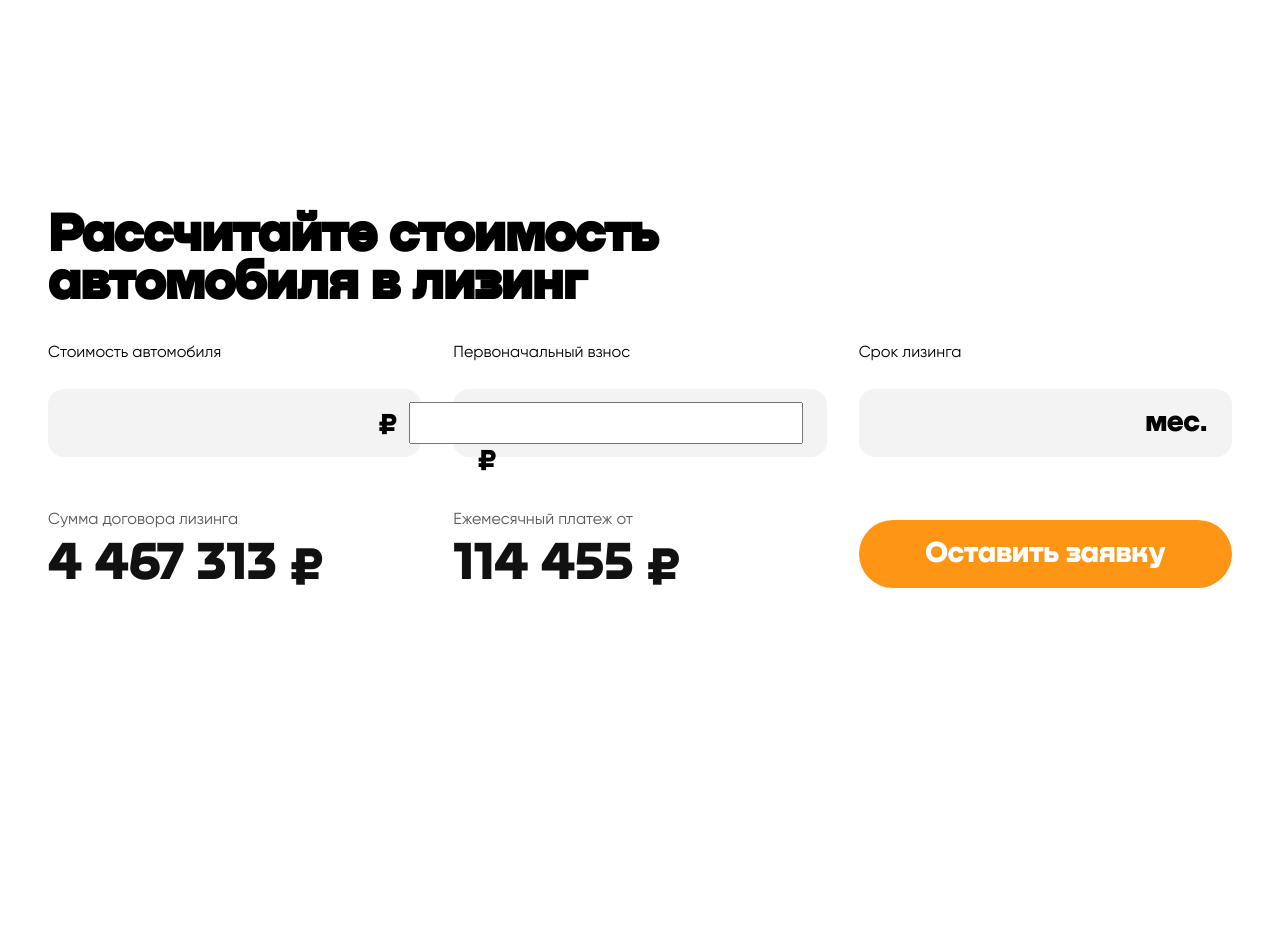
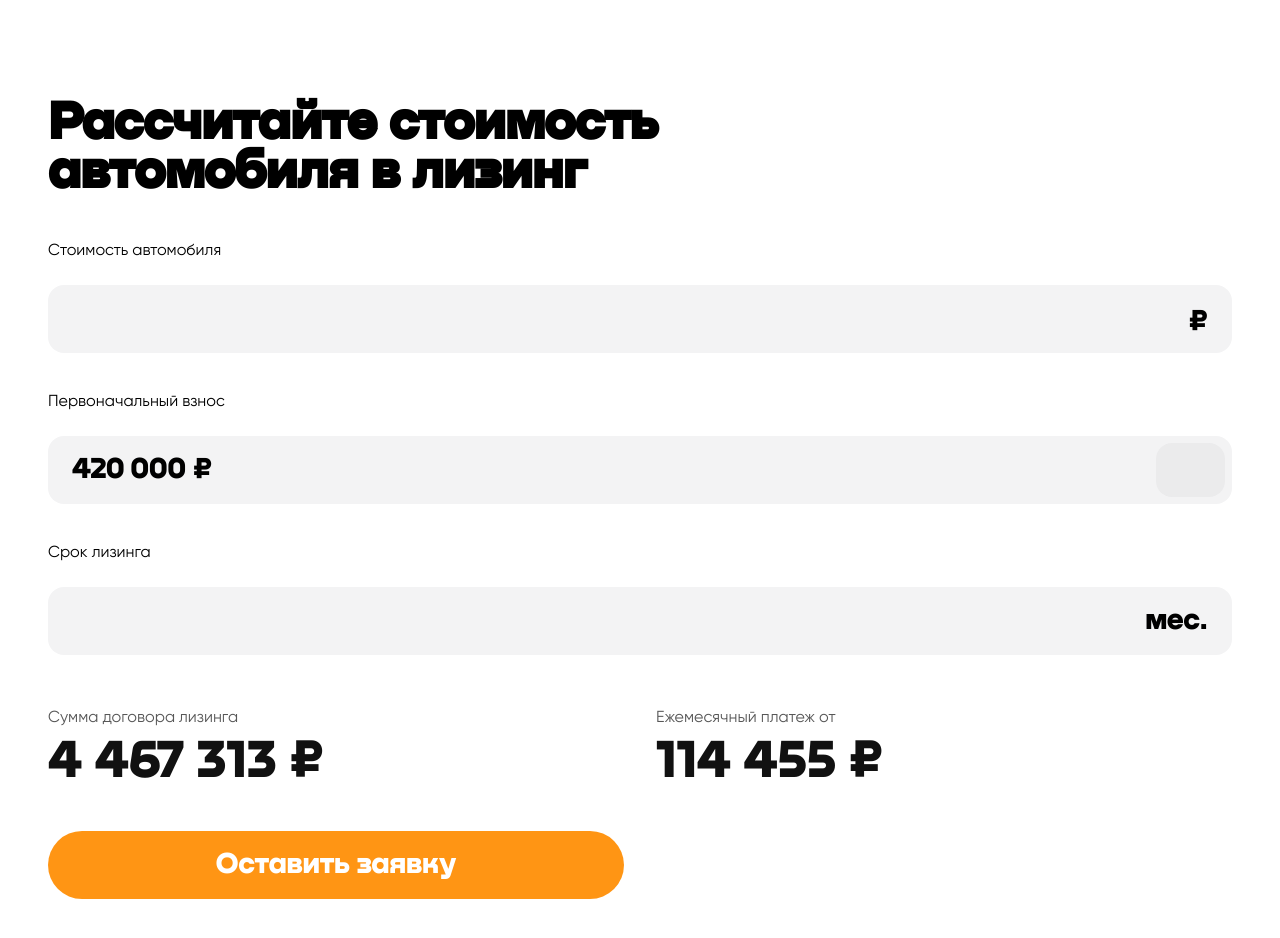
Before and after one commit to DmitrySaf/leasing-calculator, a React (Vite) app: page / in a window 1280 px wide. Shown: the top 938 px of the page. Before the commit the page ends 800 px from the top, so only its background shows below. Built offline with nearby package versions, Linux system fonts and the light colour scheme.

Commit message:
made adaptive layout, without range slider

```diff
--- a/src/assets/styles/_variables.scss
+++ b/src/assets/styles/_variables.scss
@@ -24,7 +24,8 @@ $font-size-mobile-small: 0.875rem;
 $line-height-largest: 90%;
 $line-height-large: 120%;
 $line-height-medium: 120%;
-$line-height-small: 150%;
+$line-height-small-input: 125%;
+$line-height-small-result: 150%;
 
 $line-height-mobile-medium: 91%;
 $line-height-mobile-small: 136%;
--- a/src/components/App/App.scss
+++ b/src/components/App/App.scss
@@ -1,3 +1,6 @@
+@import "../../assets/styles/_variables";
+@import "../../assets/styles/mixins";
+
 .app {
   max-width: 1440px;
   height: 100vh;
@@ -5,4 +8,17 @@
   display: flex;
   align-items: center;
   margin: 0 auto;
+  @include media-breakpoint-down($desktop-normal-down) {
+    align-items: unset;
+    height: max-content;
+    padding-top: 6.25rem;
+    padding-bottom: 7.5rem;
+    justify-content: center;
+    @include media-breakpoint-down($tablet-portrait-down) {
+      padding: 4rem 2.25rem 9.75rem;
+      @include media-breakpoint-down($tablet-small-down) {
+        padding: 2.75rem 1.25rem 4rem;
+      }
+    }
+  }
 }
--- a/src/components/Calculator/Calculator.scss
+++ b/src/components/Calculator/Calculator.scss
@@ -2,11 +2,19 @@
 @import "../../assets/styles/mixins";
 
 .calculator {
+  width: 100%;
   &__title {
     margin: 0;
     max-width: 753px;
     font-size: $font-size-largest;
     line-height: $line-height-largest;
     margin-bottom: 2rem;
+    @include media-breakpoint-down($desktop-normal-down) {
+      margin-bottom: 2.75rem;
+      @include media-breakpoint-down($tablet-small-down) {
+        font-size: $font-size-mobile-large;
+        margin-bottom: 2rem;
+      }
+    }
   }
 }
--- a/src/components/Calculator/Calculator.tsx
+++ b/src/components/Calculator/Calculator.tsx
@@ -9,8 +9,10 @@ const Calculator = () => {
   return (
     <div className="calculator">
       <h1 className="calculator__title">Рассчитайте стоимость автомобиля в лизинг</h1>
-      <Inputs />
-      <Results />
+      <form method="POST" action="#" encType="application/x-www-form-urlencoded" className="calculator__form">
+        <Inputs />
+        <Results />
+      </form>
     </div>
   );
 };
--- a/src/components/Inputs/Inputs.scss
+++ b/src/components/Inputs/Inputs.scss
@@ -7,6 +7,14 @@
   grid-template-columns: repeat(3, 1fr);
   column-gap: 2rem;
   margin-bottom: 51px;
+  @include media-breakpoint-down($desktop-normal-down) {
+    grid-template-columns: 100%;
+    row-gap: 39px;
+    @include media-breakpoint-down($tablet-small-down) {
+      row-gap: 25px;
+      margin-bottom: 25px;
+    }
+  }
 }
 
 .input {
@@ -20,6 +28,14 @@
   line-height: $line-height-large;
   font-family: 'Nekst';
   transition: .3s all;
+  display: flex;
+  @include media-breakpoint-down($tablet-small-down) {
+    font-size: $font-size-mobile-medium;
+    line-height: $line-height-mobile-medium;
+    color: $color-gray-graphit;
+    height: $size-height-main-mobile;
+    padding: 20px;
+  }
   &:focus {
     background-color: #fff;
     outline: none;
@@ -27,18 +43,24 @@
   }
   &__wrapper {
     position: relative;
-    height: max-content;
   }
   &__label {
     font-family: 'Gilroy';
     font-size: $font-size-small;
-    line-height: $line-height-small;
+    line-height: $line-height-small-input;
+    @include media-breakpoint-down($tablet-small-down) {
+      font-size: $font-size-mobile-small;
+      line-height: $line-height-mobile-small;
+    }
   }
   &__container {
     display: flex;
     flex-direction: column;
     gap: 1.5rem;
     width: 100%;
+    @include media-breakpoint-down($tablet-small-down) {
+      gap: .5rem;
+    }
   }
   &__unit {
     position: absolute;
@@ -48,16 +70,42 @@
     width: max-content;
     height: max-content;
     font-size: $font-size-large;
-    line-height: $line-height-large;
-    &_filled {
+    line-height: 110%;
+    @include media-breakpoint-down($tablet-small-down) {
+      font-size: $font-size-mobile-medium;
+      line-height: $line-height-mobile-medium;
+      color: $color-gray-graphit;
+    }
+    &_aligned {
+      white-space: pre-wrap;
+      line-height: 31px;
+      @include media-breakpoint-down($tablet-small-down) {
+        line-height: 17px;
+      }
+    }
+    &_theme_payment {
+      position: absolute;
+      font-family: 'Nekst';
       right: 7px;
+      border: none;
       width: 69px;
-      height: 3rem;
+      height: 3.375rem;
+      line-height: 3.375rem;
       border-radius: $border-radius-input;
       background-color: $color-gray-unit-filled;
       font-size: $font-size-medium;
       text-align: center;
-      line-height: 3rem;
+      @include media-breakpoint-down($tablet-small-down) {
+        right: 6px;
+        font-size: $font-size-mobile-medium;
+        line-height: 3rem;
+        height: 3rem;
+      }
+      &:focus {
+        background-color: #fff;
+        outline: none;
+        box-shadow: inset 1px 1px $color-gray-lightest, inset -1px -1px $color-gray-lightest;
+      }
     }
   }
 }
--- a/src/components/Results/Results.scss
+++ b/src/components/Results/Results.scss
@@ -7,22 +7,56 @@
   grid-template-columns: repeat(3, 1fr);
   align-items: flex-end;
   column-gap: 2rem;
+  @include media-breakpoint-down($desktop-normal-down) {
+    grid-template-columns: repeat(2, 1fr);
+    row-gap: 2.75rem;
+    @include media-breakpoint-down($tablet-small-down) {
+      grid-template-columns: 100%;
+      row-gap: 0;
+    }
+  }
   &__column {
     width: 100%;
     display: flex;
     flex-direction: column;
     gap: .5rem;
+    @include media-breakpoint-down($tablet-small-down) {
+      gap: .125rem;
+      &:first-child {
+        margin-bottom: 1.8125rem;
+      }
+      &:nth-child(2) {
+        margin-bottom: 2rem;
+      }
+    }
   }
   &__label {
     font-family: 'Gilroy';
     font-size: $font-size-small;
-    line-height: $line-height-small;
+    line-height: $line-height-small-result;
     color: $color-gray-light;
+    @include media-breakpoint-down($tablet-small-down) {
+      font-size: $font-size-mobile-small;
+      line-height: $line-height-mobile-small;
+    }
   }
   &__value {
+    display: flex;
     font-size: $font-size-largest;
     line-height: $line-height-largest;
     color: $color-gray-darkest;
+    @include media-breakpoint-down($tablet-small-down) {
+      font-size: $font-size-mobile-medium;
+      line-height: $line-height-mobile-medium;
+    }
+  }
+  &__value-ruble {
+    white-space: pre-wrap;
+    line-height: 2.3125rem;
+    @include media-breakpoint-down($tablet-small-down) {
+      font-size: $font-size-mobile-medium;
+      line-height: 1rem;
+    }
   }
   &__button {
     font-family: 'Nekst';
@@ -34,5 +68,11 @@
     font-size: $font-size-large;
     line-height: $font-size-large;
     color: #fff;
+    cursor: pointer;
+    @include media-breakpoint-down($tablet-small-down) {
+      height: $size-height-main-mobile;
+      font-size: $font-size-mobile-medium;
+      line-height: $line-height-mobile-medium;
+    }
   }
 }
--- a/src/components/Results/Results.tsx
+++ b/src/components/Results/Results.tsx
@@ -7,14 +7,14 @@ const Results = () => {
     <div className="results">
       <div className="results__column">
         <div className="results__label">Сумма договора лизинга</div>
-        <div className="results__value">4 467 313 ₽</div>
+        <div className="results__value">4 467 313<div className="results__value-ruble"> ₽</div></div>
       </div>
       <div className="results__column">
         <div className="results__label">Ежемесячный платеж от</div>
-        <div className="results__value">114 455 ₽</div>
+        <div className="results__value">114 455<div className="results__value-ruble"> ₽</div></div>
       </div>
       <div className="results__column">
-        <button className="results__button">Оставить заявку</button>
+        <button type="submit" className="results__button">Оставить заявку</button>
       </div>
     </div>
   );
```
